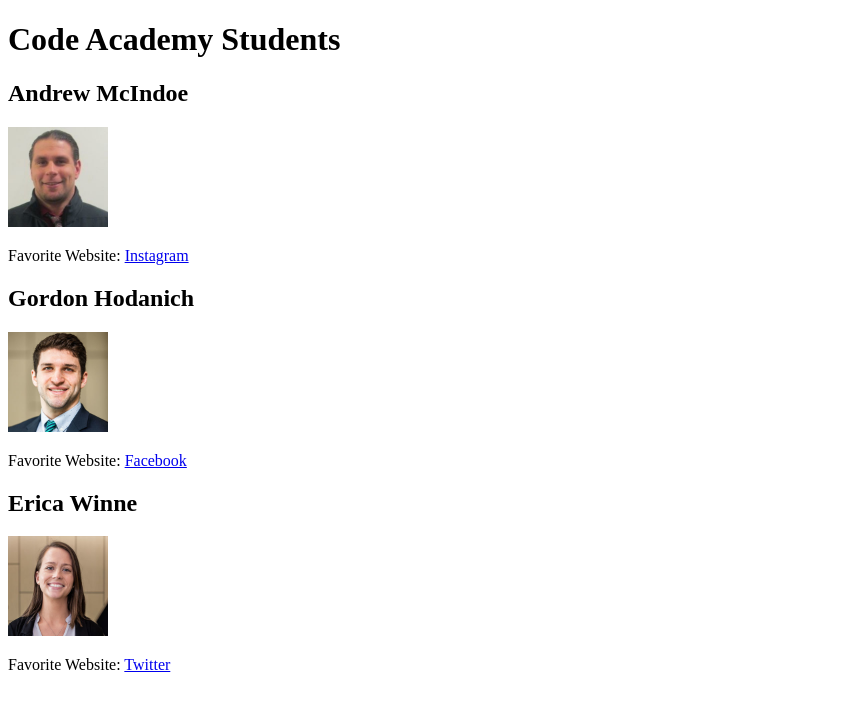
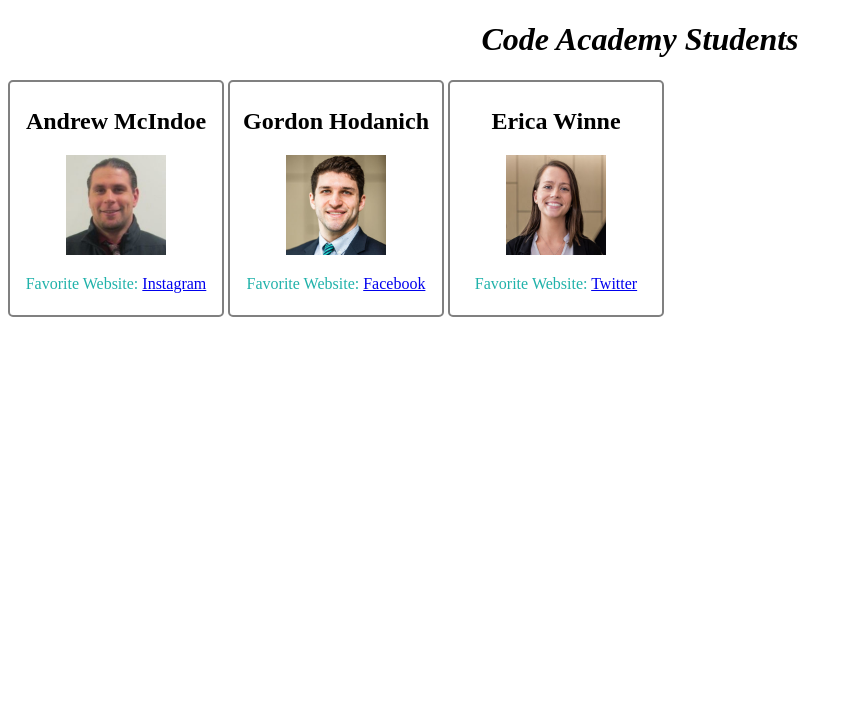
Before and after one commit to KurstynStorms/kurstyn_and_erica_first_git_project, a plain HTML site: page index.html in a window 1280 px wide. Shown: the whole page, without its empty margins (0-853 px from the left). Drawn offline with Linux system fonts and the light colour scheme.

Commit message:
Added style sheets

```diff
--- /dev/null
+++ b/css/style.css
@@ -0,0 +1,14 @@
+h1 {font-style: italic}
+
+h1 {text-align: center;}
+
+.favorite-website {color: lightseagreen}
+
+div.developer {
+    width: 200px;
+    display: inline-block;
+    border: 2px solid grey;
+    border-radius: 5px;
+    padding: 6px;
+    text-align: center;
+}
--- a/index.html
+++ b/index.html
@@ -2,27 +2,28 @@
 <html>
     <head>
         <title>Code Academy Students</title>
+        <link rel="stylesheet" href="css/style.css">
     </head>
     <body>
         <h1>Code Academy Students</h1>
         <div class="developer">
             <h2>Andrew McIndoe</h2>
             <img src="img/AndrewMcIndoe.jpg" alt="Andrew McIndoe" width="100" height="100">
-            <p class="Favorite Website">
+            <p class="favorite-website">
                 Favorite Website: <a href= "https://www.instagram.com" target= _blank> Instagram </a>
             </p>
         </div>
         <div class="developer">
             <h2>Gordon Hodanich</h2>
             <img src="img/gordonhodanich.jpg" alt="Gordon Hodanich" width="100" height="100">
-            <p class="Favorite Website">
+            <p class="favorite-website">
                 Favorite Website: <a href="https://www.facebook.com" target= _blank> Facebook </a>
             </p>
         </div>
         <div class="developer">
         <h2>Erica Winne</h2>
         <img src="img/EricaWinne.jpg" alt= "Erica Winne" width="100" height="100">
-        <p class="Favorite Website">
+        <p class="favorite-website">
             Favorite Website: <a href="https://www.twitter.com" target= _blank> Twitter </a>
         </p>
         </div>
```
